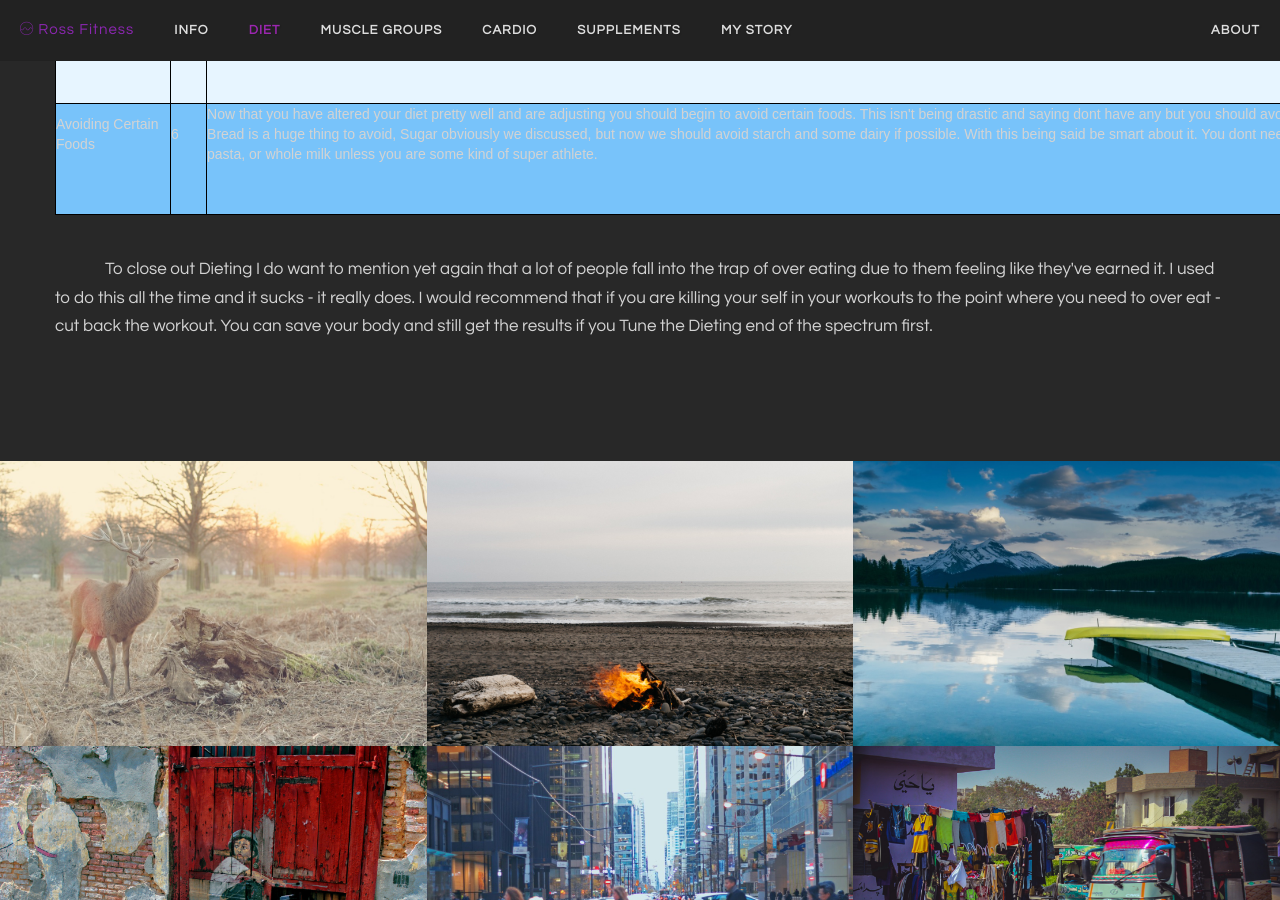
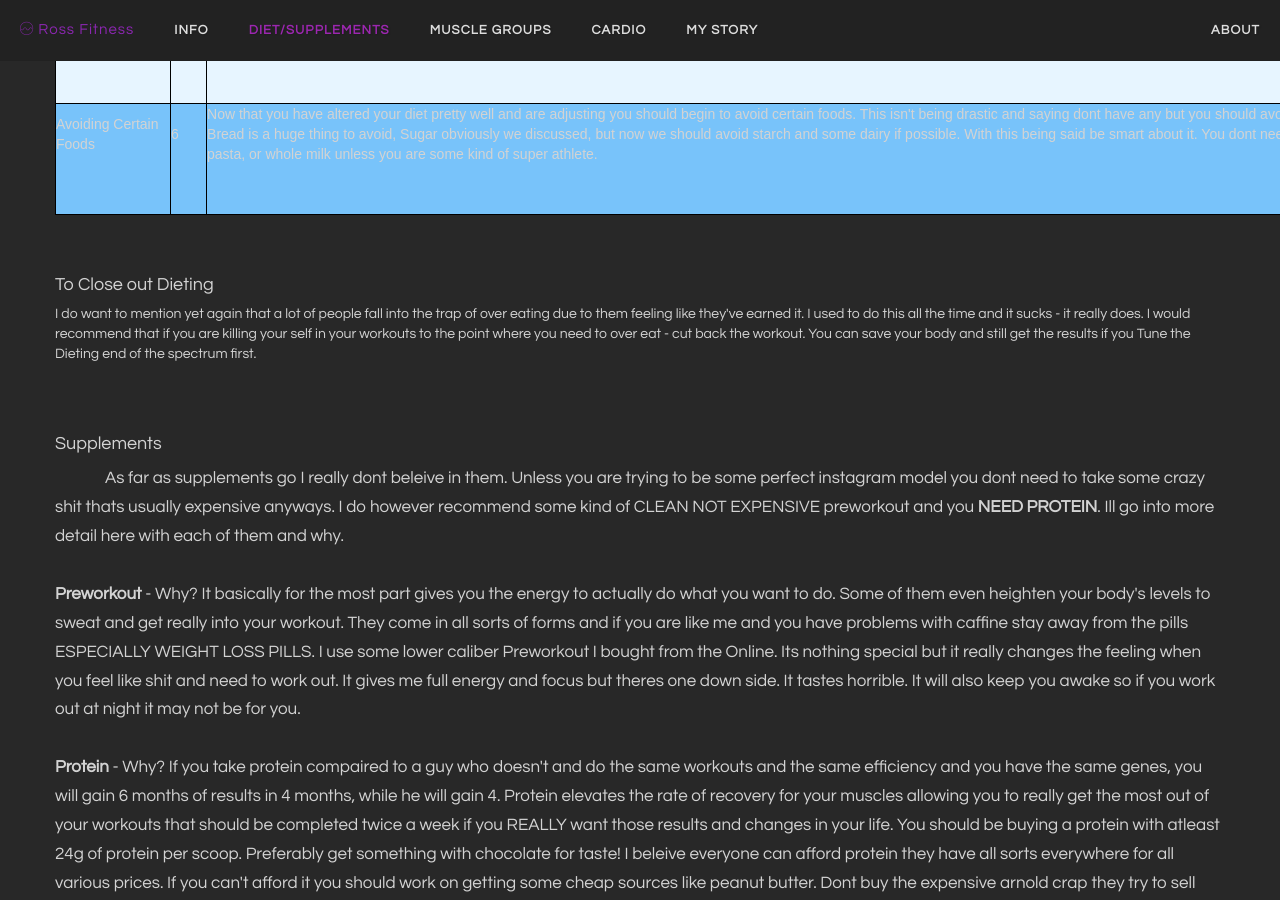
Before and after one commit to DerekR0123/Rossfitness.github.io, a Jekyll site: the page index.html, which Jekyll copies as it is, in a window 1280 px wide and 900 px high, scrolled down 2256 px. Built offline with Jekyll 4.4.1, drawn with Linux system fonts in a browser that asks for light colours; some web fonts are replaced; some of the changed text lies outside the part shown.

Commit message:
Update index.html

```diff
--- a/index.html
+++ b/index.html
@@ -29,16 +29,13 @@
                         <a class="page-scroll" href="#one">Info</a>
                     </li>
                     <li>
-                        <a class="page-scroll" href="#two">Diet</a>
+                        <a class="page-scroll" href="#two">Diet/Supplements</a>
                     </li>
                     <li>
                         <a class="page-scroll" href="#three">Muscle Groups</a>
                     </li>
                     <li>
                         <a class="page-scroll" href="#four">Cardio</a>
-                    </li>
-                  <li>
-                        <a class="page-scroll" href="#three">Supplements</a>
                     </li>
                     <li>
                         <a class="page-scroll" href="#last">My Story</a>
@@ -58,7 +55,7 @@
                 <h1 class="cursive">Ross Fitness</h1>
                 <h4>A Guide to Changing your Life</h4>
                 <hr>
-                <a href="#video-background" id="toggleVideo" data-toggle="collapse" class="btn btn-primary btn-xl">Show/Hide Video</a> &nbsp; <a href="#one" class="btn btn-primary btn-xl page-scroll">Begin</a>
+                <a href="#video-background" id="toggleVideo" data-toggle="collapse" class="btn btn-primary btn-xl">Show / Hide Video</a> &nbsp; <a href="#one" class="btn btn-primary btn-xl page-scroll">Begin</a>
             </div>
         </div>
         <video autoplay="" loop="" class="fillWidth fadeIn wow collapse in" data-wow-delay="0.5s" poster="https://s3-us-west-2.amazonaws.com/coverr/poster/Traffic-blurred2.jpg" id="video-background">
@@ -130,10 +127,30 @@
     <td>Now that you have altered your diet pretty well and are adjusting you should begin to avoid certain foods. This isn't being drastic and saying dont have any but you should avoid them if you can. Bread is a huge thing to avoid, Sugar obviously we discussed, but now we should avoid starch and some dairy if possible. With this being said be smart about it. You dont need a lot of bread, pasta, or whole milk unless you are some kind of super athlete.</td>
   </tr>
 </table>
-             <br><br> <p> To close out Dieting I do want to mention yet again that a lot of people fall into the trap of over eating due to them feeling like they've earned it. I used to do this all the time and it sucks - it really does. I would recommend that if you are killing your self in your workouts to the point where you need to over eat - cut back the workout. You can save your body and still get the results if you Tune the Dieting end of the spectrum first.</p>
+              <br><br> <p> <h4>To Close out Dieting</h6> I do want to mention yet again that a lot of people fall into the trap of over eating due to them feeling like they've earned it. I used to do this all the time and it sucks - it really does. I would recommend that if you are killing your self in your workouts to the point where you need to over eat - cut back the workout. You can save your body and still get the results if you Tune the Dieting end of the spectrum first.</p><br><br>
 
+              <h4>Supplements</h4>
+          <p> As far as supplements go I really dont beleive in them. Unless you are trying to be some perfect instagram model
+you dont need to take some crazy shit thats usually expensive anyways. I do however recommend some kind of CLEAN NOT
+            EXPENSIVE preworkout and you <strong>NEED PROTEIN</strong>. Ill go into more detail here with each of them and why.<br><br>
+
+            <strong>Preworkout</strong> - Why? It basically for the most part gives you the energy to actually do what you want to do. Some of them even
+heighten your body's levels to sweat and get really into your workout. They come in all sorts of forms and if you are like me and
+you have problems with caffine stay away from the pills ESPECIALLY WEIGHT LOSS PILLS. I use some lower caliber Preworkout I bought
+from the Online. Its nothing special but it really changes the feeling when you feel like shit and need to work out. It gives me
+full energy and focus but theres one down side. It tastes horrible. It will also keep you awake so if you work out at night it may not be for you.<br><br>
+
+            <strong>Protein</strong> - Why? If you take protein compaired to a guy who doesn't and do the same workouts and the same efficiency and you have the same genes, you will
+gain 6 months of results in 4 months, while he will gain 4. Protein elevates the rate of recovery for your muscles allowing you to really get the most out of your workouts
+that should be completed twice a week if you REALLY want those results and changes in your life. You should be buying a protein with atleast 24g of protein per scoop.
+Preferably get something with chocolate for taste! I beleive everyone can afford protein they have all sorts everywhere for all various prices. If you
+can't afford it you should work on getting some cheap sources like peanut butter. Dont buy the expensive arnold crap they try to sell you unless you can afford it. Standard Gold Whey Protein,
+Take protein according to how much you weigh. I weigh 235 so two scoops (48g)+ 12 ounces of milk (like 6g) gets me roughly near 54g of protein.
+You can only take like 1g per 1lb a day if im not mistaken and you have meals to eat. You will literally piss out the protein if you take too much. Also remember that protein shake gets roughly
+near 1k calories so if your a big guy trying to lose weight and its getting near bed time maybe skip the shake save the late night calories. If you also are going light on a day or doing only
+one muscle I only usually take 1 scoop to save money and calories, but if you have the money or are trying to gain mass then two really wouldn't hurt but be aware you may be wasting it depending on your weight or not getting
+enough in contrast.</p>
           </div>
-        </div>
     </section>
     <section id="three" class="no-padding">
         <div class="container-fluid">
@@ -215,68 +232,59 @@
             </div>
         </div>
     </section>
-    <section class="container-fluid" id="four">
-        <div class="row">
-            <div class="col-xs-10 col-xs-offset-1 col-sm-6 col-sm-offset-3 col-md-4 col-md-offset-4">
-                <h2 class="text-center text-primary">Features</h2>
-                <hr>
-                <div class="media wow fadeInRight">
-                    <h3>Simple</h3>
-                    <div class="media-body media-middle">
-                        <p>What could be easier? Get started fast with this landing page starter theme.</p>
-                    </div>
-                    <div class="media-right">
-                        <i class="icon-lg ion-ios-bolt-outline"></i>
+        <section id="four">
+        <div class="container">
+            <div class="row">
+                <div class="col-lg-12 text-center">
+                    <h2 class="margin-top-0 text-primary">Cardio</h2>
+                    <hr class="primary">
+                </div>
+            </div>
+        </div>
+        <div class="container">
+            <div class="row">
+                         <p> <br>
+Over the years Ive figured out a lot about cardio. A lot of people over do it. I used to run 13 miles when I played college basketball. My little brother motivated me to push my self to the limit.<br><br>
+This in addition to a lot of things is why I had to bust my ass at the gym to keep what I had and plateu'd. One thing we tend to forget is cardio burns fat everywhere, but less on the area's we want
+it to. You should do your cardio with that in mind. I really have found that 10-15 mins of cardio a day is the best. Anymore then that is burning your muscle.<br><br>
+
+With the following info you need to check your self and see how it applies to you:
+
+I recmmend 1 mile every day if you can. This really isn't that possible for most people so ideally do 1 mile four times a week on the days you workout, or do it like 3 times a week
+on the days you dont workout.
+
+If you are going for straight muscle mass avoid cardio and add more muscle groups into your days and max out of your workouts and sets and rest really good on your off days.
+Me I need the cardio becaasue of my bad metabolism. <br><br>
+
+Cardio Routines:
+STRETCH BEFORE ALL CARDIO!!!!!!!!!!!!!
+<br><br>
+Running outside is the best cardio you can get. However If you live in a junky city, unsafe environment, or have generically bad knee's or anxiety about people seeing you / your weight this
+wont work for you.
+You can do it on the treadmill too! However keep in mind if you are dragging your feet on the treadmill you aren't helping your self. You need to get those feet up and jog for real. If you are really serious and have no options you can even jog in place. I have been testing this recently and with a high knee pace / drop to kicking your legs up in the back when your tired for ~ 10 mins it is intense!
+<br><br>
+You can do all sorts on the treadmill, I recommend the following for your cardio:
+Speed walking: 15 min - 20 min of speed walking if you cant handle jogging.
+<br><br>
+Jogging: 12 mins of jogging, 1 minute walk + 10 minutes on 6 speed jogging + 1 minute rest. Great Great way to lose some fat. Not too long where you start burning arm fat but not to short where
+you aren't sweating or raising your heart level. you can increase it to 2m or faster speeds.
+<br><br>
+
+Sprints: These are really hard to say cause everyone has different limits but you should aim for 3-4 sprints and 4-5 rests.
+your sprints should be twice as long as your rests at minimum. I.e 1 min warmup + 2 min sprint + 1min walk + 1min sprint + 30 second walk + 1min sprint + 30 second walk ... i.e
+<br><br>
+
+Be smart with your cardio. If you need it DO it and dont skip it. If you dont then avoid it. Dont over due it and don't under do it. It doesn't feel good because its working! </p>
                     </div>
                 </div>
                 <hr>
                 <div class="media wow fadeIn">
-                    <h3>Free</h3>
-                    <div class="media-left">
-                        <a href="#alertModal" data-toggle="modal" data-target="#alertModal"><i class="icon-lg ion-ios-cloud-download-outline"></i></a>
                     </div>
-                    <div class="media-body media-middle">
-                        <p>Yes, please. Grab it for yourself, and make something awesome with this.</p>
-                    </div>
-                </div>
-                <hr>
-                <div class="media wow fadeInRight">
-                    <h3>Unique</h3>
-                    <div class="media-body media-middle">
-                        <p>Because you don't want your Bootstrap site, to look like a Bootstrap site.</p>
-                    </div>
-                    <div class="media-right">
-                        <i class="icon-lg ion-ios-snowy"></i>
-                    </div>
-                </div>
-                <hr>
-                <div class="media wow fadeIn">
-                    <h3>Popular</h3>
-                    <div class="media-left">
-                        <i class="icon-lg ion-ios-heart-outline"></i>
-                    </div>
-                    <div class="media-body media-middle">
-                        <p>There's good reason why Bootstrap is the most used frontend framework in the world.</p>
-                    </div>
-                </div>
-                <hr>
-                <div class="media wow fadeInRight">
-                    <h3>Tested</h3>
-                    <div class="media-body media-middle">
-                        <p>Bootstrap is matured and well-tested. It's a stable codebase that provides consistency.</p>
-                    </div>
-                    <div class="media-right">
-                        <i class="icon-lg ion-ios-flask-outline"></i>
-                    </div>
-                </div>
-            </div>
-        </div>
     </section>
     <aside class="bg-dark">
         <div class="container text-center">
             <div class="call-to-action">
-                <h2 class="text-primary">Get Started</h2>
-                <a href="http://www.bootstrapzero.com/bootstrap-template/landing-zero" target="ext" class="btn btn-default btn-lg wow flipInX">Free Download</a>
+                <h2 class="text-primary">End of Guide</h2>
             </div>
             <br>
             <hr/>
@@ -284,19 +292,6 @@
             <div class="row">
                 <div class="col-lg-10 col-lg-offset-1">
                     <div class="row">
-                        <h6 class="wide-space text-center">BOOTSTRAP IS BASED ON THESE STANDARDS</h6>
-                        <div class="col-sm-3 col-xs-6 text-center">
-                            <i class="icon-lg ion-social-html5-outline" title="html 5"></i>
-                        </div>
-                        <div class="col-sm-3 col-xs-6 text-center">
-                            <i class="icon-lg ion-social-sass" title="sass"></i>
-                        </div>
-                        <div class="col-sm-3 col-xs-6 text-center">
-                            <i class="icon-lg ion-social-javascript-outline" title="javascript"></i>
-                        </div>
-                        <div class="col-sm-3 col-xs-6 text-center">
-                            <i class="icon-lg ion-social-css3-outline" title="css 3"></i>
-                        </div>
                     </div>
                 </div>
             </div>
```
